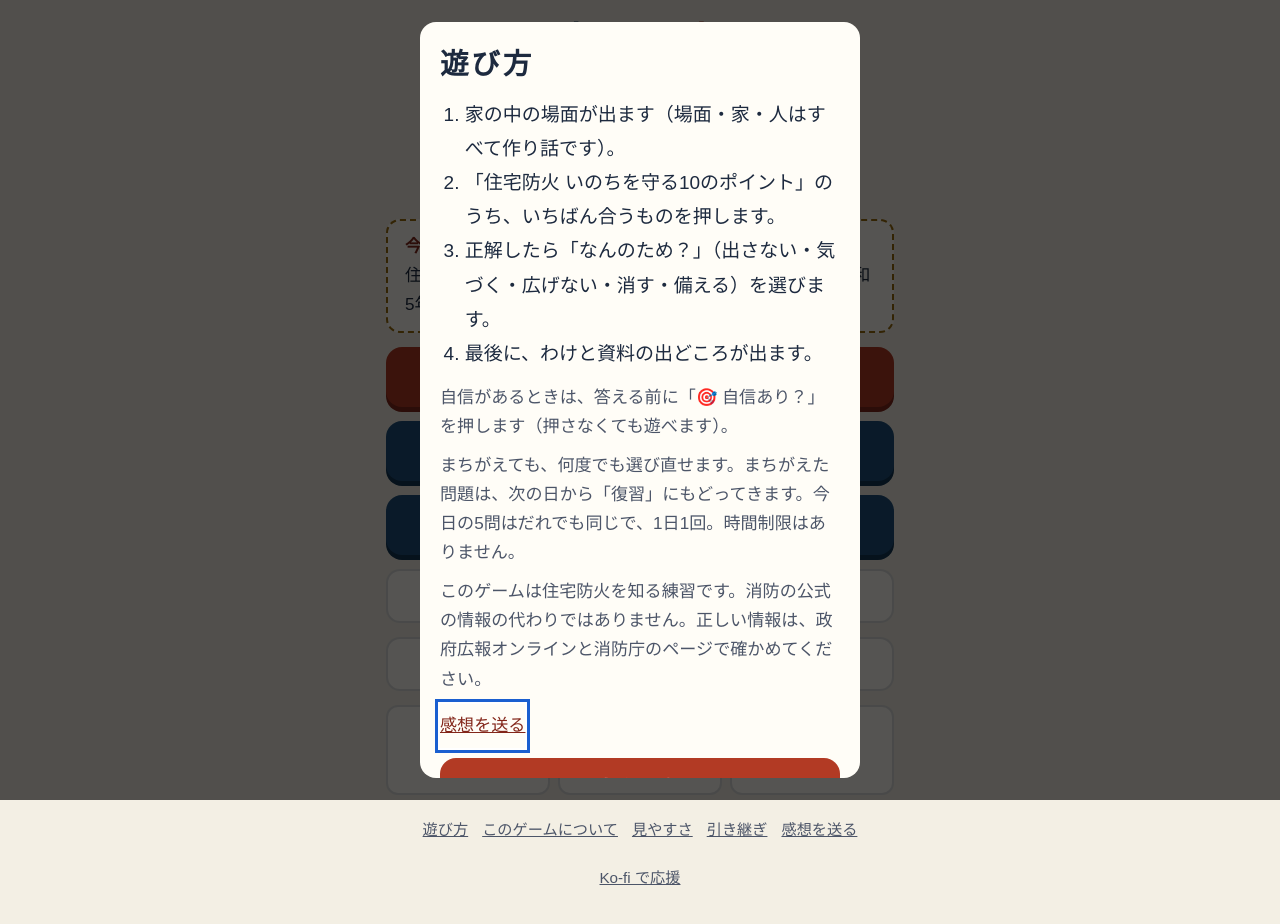
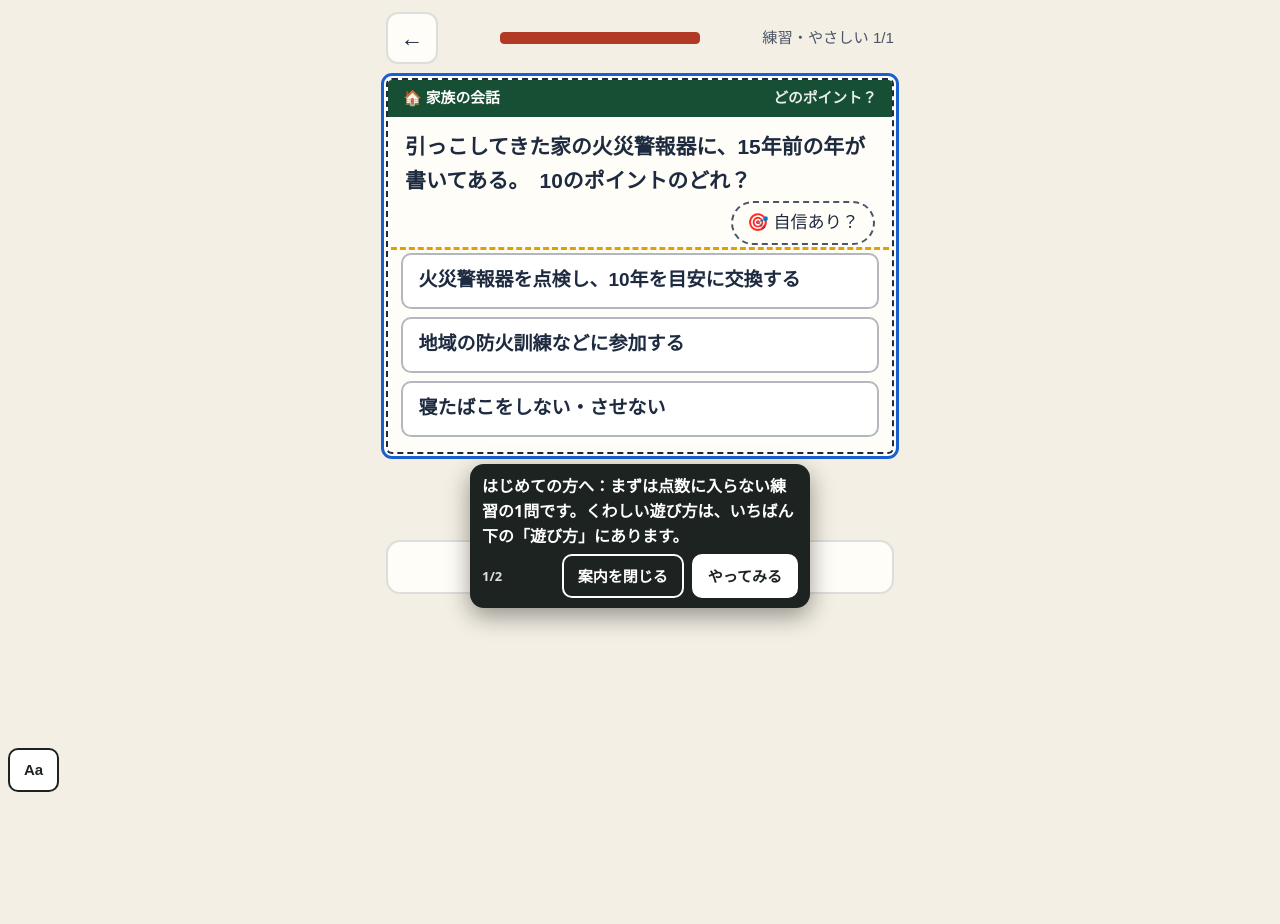
Before and after one commit to satou-aaaaa/kaji-mamoru, a plain HTML site: page index.html in a window 1280 px wide. After the commit the page ends 800 px from the top, so only its background shows below. Drawn offline with Linux system fonts and the light colour scheme; a web font is replaced by a local one.

Commit message:
ひな形の共通部品を写す（shared-workflows 67f7985） (#9)
Co-authored-by: template-sync <41898283+github-actions[bot]@users.noreply.github.com>

```diff
--- a/index.html
+++ b/index.html
@@ -347,7 +347,8 @@ html.a11y-say body{padding-bottom:calc(64px + env(safe-area-inset-bottom,0px))!i
 //      （incidents/2026-11-21-hand-copied-helpers-drift.md）。
 //      あわせて、はじめて遊ぶ人への案内（吹き出し Core.coach）を足した。長い「遊び方」の窓の代わりに、練習の1問を遊びながら
 //      その場で一言ずつ教える（NN/g「Mobile Instructional Overlays」・Andersen ほか CHI 2012「The Impact of Tutorials on Games of Varying Complexity」）。
-//   3: 2026-11-22 吹き出しを出しているあいだ 0.4 秒ごとに場所を測り直す（古い場所に残って押す所を隠すことがあった）。ボタンの字を「案内を閉じる」に
+//   3: 2026-11-22 吹き出しを出しているあいだ 0.4 秒ごとに場所を測り直す（古い場所に残って押す所を隠すことがあった）。ボタンの字を「案内を閉じる」に。
+//      段の wait（その所が出るまで待つ）を足した。全ゲームの「はじめての練習」を sync-template の migrateFirstPlay が足すため
 //   2: 2026-11-22 感想フォームのゲーム名を、渡さなければ題（<title>）から入れる。sync-template が全ゲームを game-core に切り替える（migrateCore）ため
 // 決まり: 外へ通信しない。ゲームの関数の名前（toast・buzz など）は上書きしない（Core.toast などで呼ぶ）。
 (function () {
@@ -433,6 +434,7 @@ html.a11y-say body{padding-bottom:calc(64px + env(safe-area-inset-bottom,0px))!i
   //   sel   …… 吹き出しを付ける所。まだ画面に無いあいだは待つ（ゲームが画面を作り直しても付け直す）
   //   until …… その所が画面に出たら次へ進む（答えた・正解した など）。無ければ sel を押したら次へ
   //   button …… 押すと次へ進むボタンの字（読むだけの吹き出し）
+  //   wait  …… その所が画面に出るまで、この吹き出しは出さずに待つ（答えたあとにだけ「次へ」を指す など）
   //   pos   …… "below"（既定）か "above"。その側に場所が無ければ、ページを少し動かして場所を空ける（読む所を隠さないため）
   // 吹き出しは押す所を隠さない（上か下の空いたほうに出す）。「案内を閉じる」と Esc でいつでもやめられる。
   const coach = (() => {
@@ -467,7 +469,7 @@ html.a11y-say body{padding-bottom:calc(64px + env(safe-area-inset-bottom,0px))!i
       while (steps && i < steps.length && steps[i].until && find(steps[i].until)) i++;
       if (!steps) return;
       if (i >= steps.length) return stop(true);
-      const st = steps[i], el = find(st.sel);
+      const st = steps[i], el = st.wait && !find(st.wait) ? null : find(st.sel);
       if (!el) { box.hidden = true; mark(null); return; }
       box.hidden = false; mark(el);
       const fresh = shown !== i;
@@ -841,7 +843,7 @@ function home() {
   $("go-cal").onclick = () => cal();
   $("go-ach").onclick = achView;
   bindFooter();
-  if (!s.tut) openHow();
+  if (!s.tut) firstPlay();
 }
 function practiceMenu() {
   app.innerHTML = `<header><button class="icon" id="back" aria-label="もどる">←</button><h1>練習<small>今日の記録には入りません（防火帳には載ります）</small></h1></header>
@@ -852,6 +854,27 @@ function practiceMenu() {
   document.querySelectorAll(".lv button").forEach((b) => (b.onclick = () => startRun("p", +b.dataset.t)));
   bindFooter(); toTop();
 }
+// first-play:begin（shared-workflows の scripts/sync-template.mjs が足した。直すときはひな形を直す）
+// はじめての人：長い「遊び方」の窓を出さず、点数に入らない練習の1問を遊びながら、吹き出しで一言ずつ教える（game-core の Core.coach）。
+// 「見た」は始めたその場で残す（途中でやめても、次からはふつうに始まる。くわしい遊び方はいつでもいちばん下の「遊び方」から）
+const FIRST_STEPS = [
+  { sel: "#choices", button: "やってみる", text: "はじめての方へ：まずは点数に入らない練習の1問です。くわしい遊び方は、いちばん下の「遊び方」にあります。" },
+  { sel: "#next", wait: ".verdict", text: "できました。わけを読んだら、ここを押して進みます。" },
+];
+function firstPlay() {
+  save((s) => { s.tut = true; });
+  // 練習の入り口を開いて、いちばん上（いちばんやさしい）を押す。無ければ前の形（遊び方の窓）にもどす
+  practiceMenu();
+  const b = document.querySelector(".lv button");
+  if (!window.Core || !Core.coach || !b) { home(); return openHow(); }
+  b.click();
+  // 練習は1問だけにする（数を減らしてから描き直す）
+  save((s) => { const r = s.runs && s.runs.p; if (r && Array.isArray(r.list)) r.list = r.list.slice(0, 1); });
+  play();
+  // 案内を閉じた（Esc も）ら、1問の練習の途中経過を残さずにホームへ（ふだんの練習の「続きから」を出さない）
+  Core.coach.start(FIRST_STEPS, { home, onEnd: (done) => { if (done === false) { save((s) => { const r = s.runs && s.runs.p; if (r && !(r.res || []).length) delete s.runs.p; }); home(); } } });
+}
+// first-play:end
 function startRun(mode, opt) {
   const k = todayKey(); let ng = false;
   save((s) => {
```
Also changed, not shown: qa/run.mjs (+6 -5 lines).
